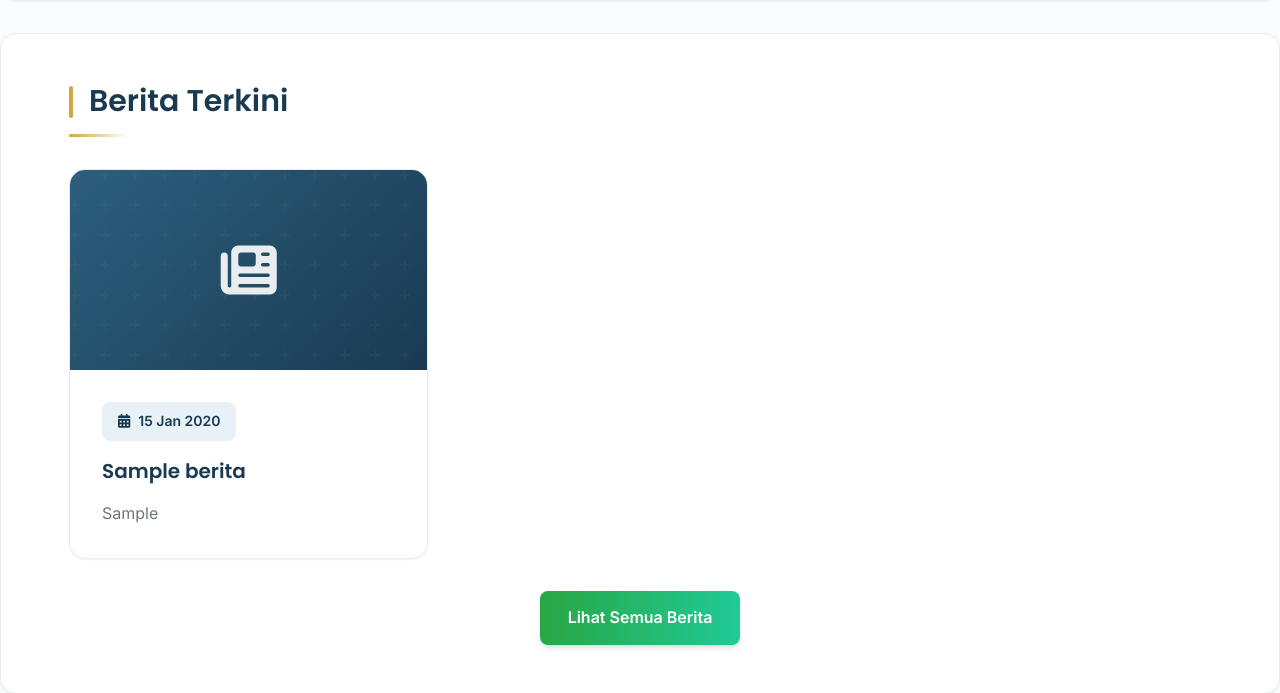
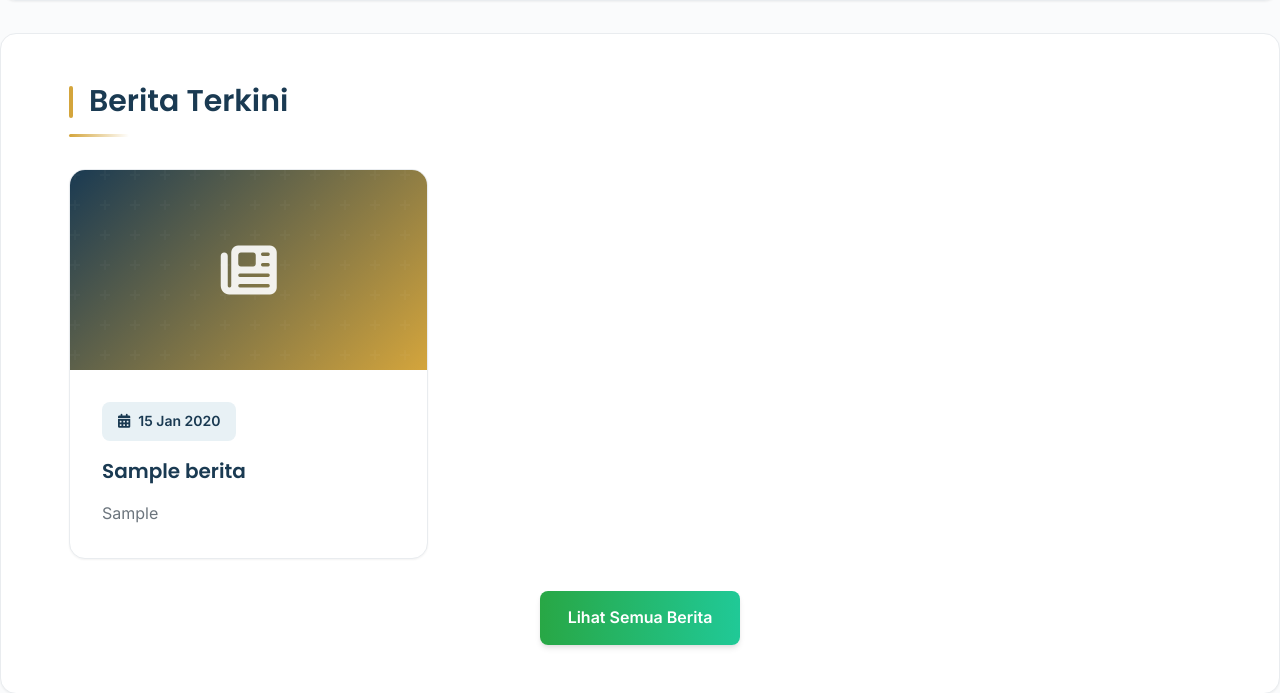
Before and after one commit to madlanh/medinaProject, a Flask app: page / in a window 1280 px wide. Shown: the part 1221-1914 px from the top of the page. Run offline with Flask 3, Linux system fonts and the light colour scheme; tables that the repository leaves empty hold one stand-in row (values such as "Sample post"); grey boxes marked "Sample" are stand-in pictures.

Commit message:
Update style.css

```diff
--- a/static/css/style.css
+++ b/static/css/style.css
@@ -497,7 +497,7 @@ section h2::after {
 
 .news-card-image {
     height: 200px;
-    background: linear-gradient(135deg, var(--primary-medium), var(--primary-dark));
+    background: linear-gradient(135deg,#1a3a52,#d4a53c);
     display: flex;
     align-items: center;
     justify-content: center;
```
